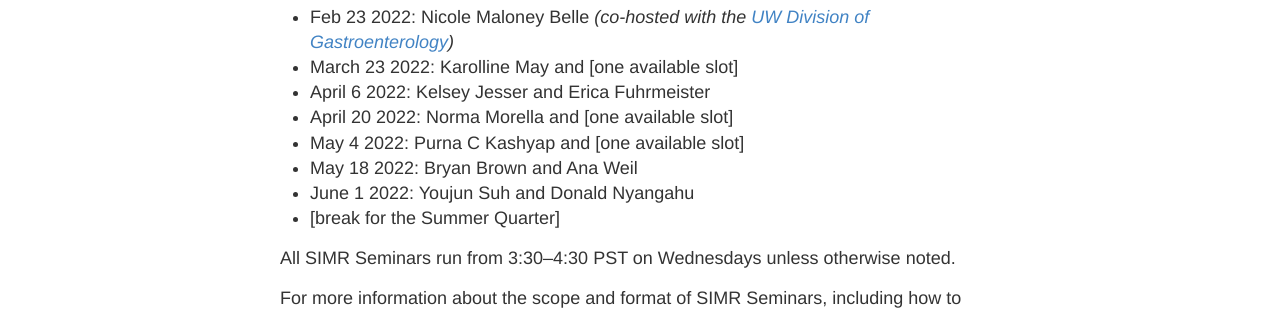
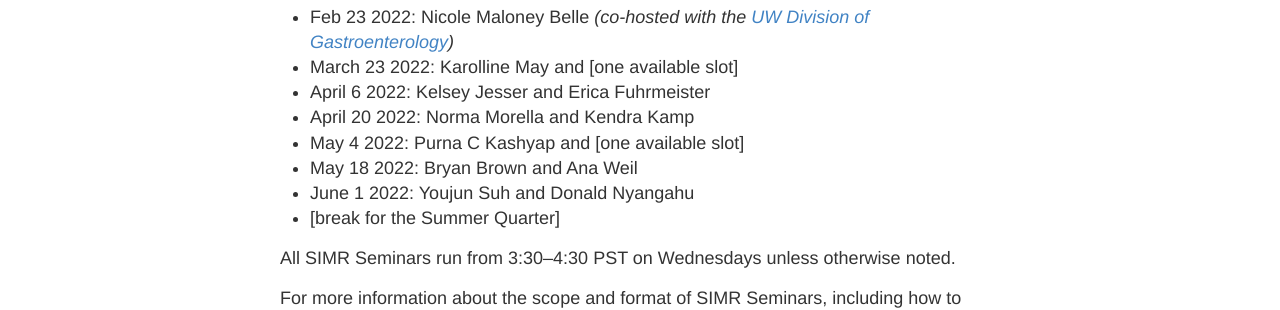
Before and after one commit to SIMR-seminars/SIMR-seminars.github.io, a Jekyll site: the page built from _posts/2021-12-7-SIMR-Seminars.md, in a window 1280 px wide. Shown: the part 328-638 px from the top of the page. Built offline with Jekyll 4.4.1, drawn with Linux system fonts in a browser that asks for light colours.

Commit message:
update sched.

```diff
--- a/_posts/2021-12-7-SIMR-Seminars.md
+++ b/_posts/2021-12-7-SIMR-Seminars.md
@@ -10,7 +10,7 @@ Our upcoming seminar schedule is
 - Feb 23 2022: Nicole Maloney Belle *(co-hosted with the [UW Division of Gastroenterology](https://gastro.uw.edu/))*
 - March 23 2022: Karolline May and [one available slot]
 - April 6 2022: Kelsey Jesser and Erica Fuhrmeister
-- April 20 2022: Norma Morella and [one available slot]
+- April 20 2022: Norma Morella and Kendra Kamp
 - May 4 2022: Purna C Kashyap and [one available slot]
 - May 18 2022: Bryan Brown and Ana Weil
 - June 1 2022: Youjun Suh and Donald Nyangahu
```
